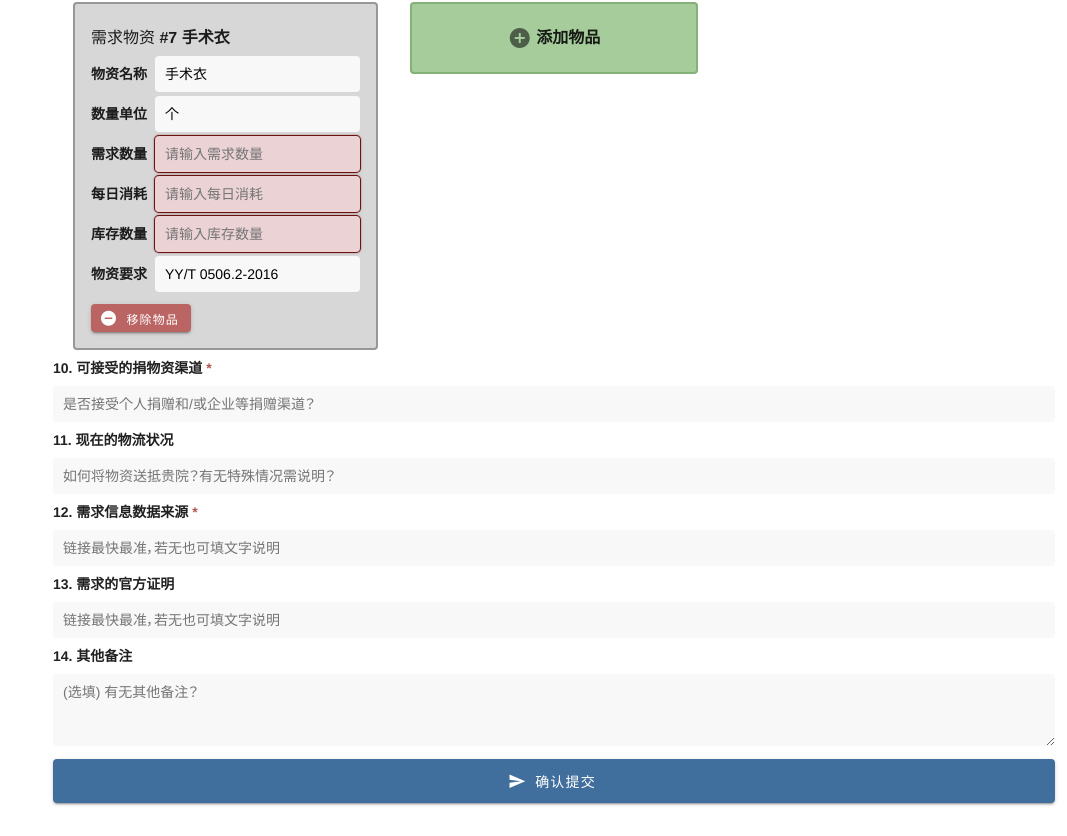
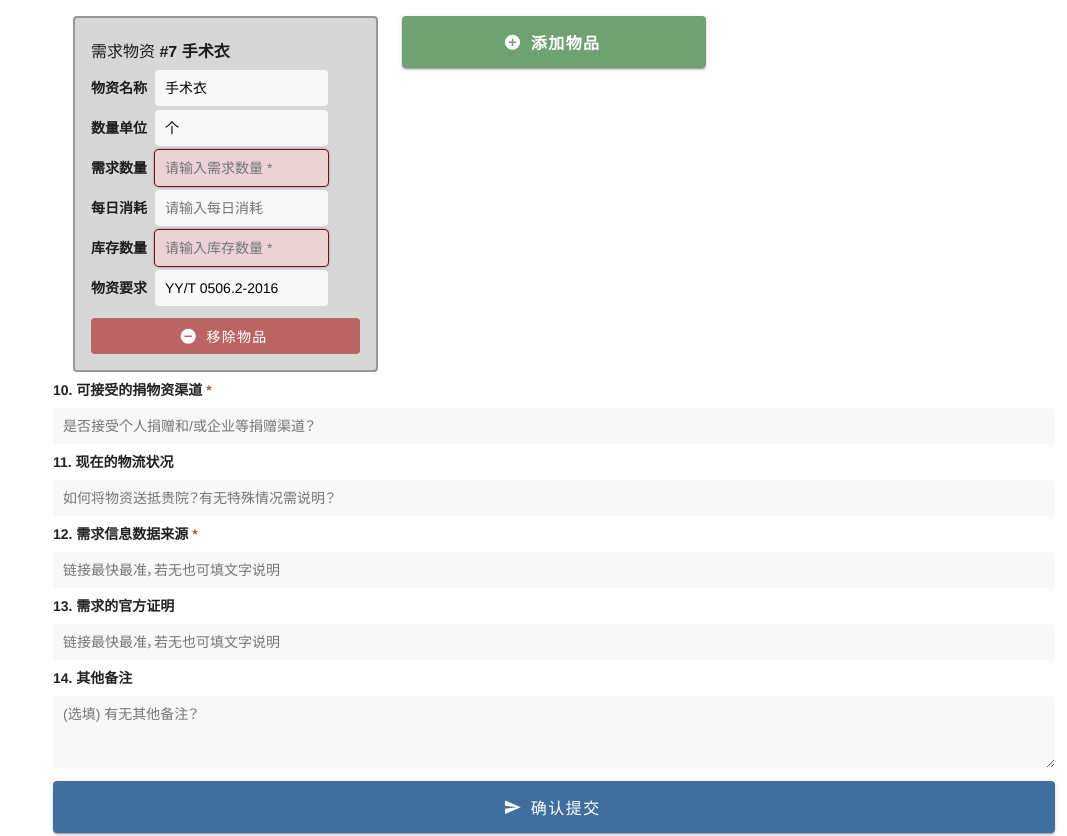
Before and after one commit to wuhan-support/frontend, a Vue app: page /#/volunteer/supplies/submit in a window 1280 px wide. Shown: the part 1736-2572 px from the top of the page, without its empty margins (213-1280 px from the left). Built offline with nearby package versions, Linux system fonts and the light colour scheme.

Commit message:
需求提交体验优化

```diff
--- a/src/components/FormItem.vue
+++ b/src/components/FormItem.vue
@@ -6,7 +6,7 @@
       </span>
       <span
         class="value d-inline-block mb-1"
-        :style="{'width': fullWidth ? 'calc(100% - 64px)' : ''}"
+        :style="{'width': fullWidth ? 'calc(100% - 96px)' : '     '}"
       >
         <slot
           name="value"
--- a/src/views/supplies/SuppliesSubmission.vue
+++ b/src/views/supplies/SuppliesSubmission.vue
@@ -142,21 +142,23 @@
                   :label="item1.label"
                   dense
                   full-width
+                  :required="item1.required"
                 >
                   <template
                     slot="value"
                   >
                     <input
                       v-model="item0[item1.valueKey]"
-                      :placeholder="item1.placeholder"
-                      :class="{'red lighten-4 requiredInput': !item0[item1.valueKey]}"
+                      :placeholder="item1.placeholder + (item1.required ? ' *' : '')"
+                      :class="{'red lighten-4 requiredInput': item1.required && !item0[item1.valueKey]}"
                     >
                   </template>
                 </form-item>
                 <v-btn
                   color="error"
                   class="mt-2"
-                  small
+                  depressed
+                  block
                   @click="item.value.splice(index0, 1)"
                 >
                   <v-icon left>
@@ -172,19 +174,21 @@
               md="6"
               lg="4"
               xl="3"
-              @click="$set(item.value, item.value.length, {...nullSupply})"
+              class="align-center"
             >
-              <div
-                v-ripple
-                class="subItem subItemAdd mx-2 text-center"
+              <v-btn
+                block
+                x-large
+                color="green white--text"
+                @click="$set(item.value, item.value.length, {...nullSupply})"
               >
-                <v-icon>
+                <v-icon left>
                   mdi-plus-circle
                 </v-icon>
                 <span class="font-weight-bold">
                   添加物品
                 </span>
-              </div>
+              </v-btn>
             </v-col>
           </v-row>
         </template>
@@ -221,7 +225,7 @@
       </template>
     </form-item>
     <v-btn
-      large
+      x-large
       block
       color="primary"
       :loading="loading"
@@ -361,7 +365,15 @@
             padding: 0 10px;
           }
           .requiredInput {
+            transition: all 75ms ease-out;
             box-shadow: 0 0 0px 1px #b00000, 0 0 2px 1px rgba(176, 0, 0, 0.5);
+          }
+          .requiredInput:focus {
+            box-shadow: none;
+            background-color: #fff !important;
+          }
+          .requiredInput::after {
+            content: "必填"
           }
         }
         .subItemAdd {
@@ -545,7 +557,7 @@
             valueKey: 'unit',
             label: '数量单位',
             type: 'Number',
-            placeholder: '如：500ml/瓶、20包/箱、个',
+            placeholder: '如：个、20包/箱、500ml/瓶',
             required: true,
             value: null
           }, {
@@ -560,7 +572,7 @@
             label: '每日消耗',
             type: 'Number',
             placeholder: '请输入{{label}}',
-            required: true,
+            required: false,
             value: null
           }, {
             valueKey: 'have',
@@ -574,7 +586,7 @@
             label: '物资要求',
             type: 'String',
             placeholder: '如国家标准 GBxxxxx-xxxx 等',
-            required: true,
+            required: false,
             value: null
           }].map(item => {
             item.placeholder = (item.placeholder || '').replace('{{label}}', item.label);
```
